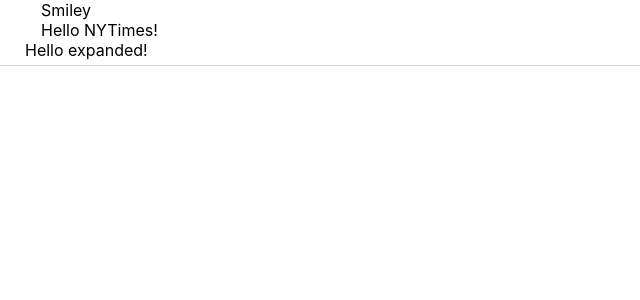
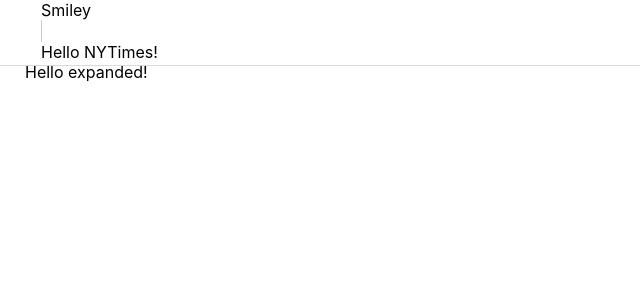
Before and after one commit to owcollier/times-cli, a React (Create React App) app: page / in a window 1280 px wide. Shown: the top 300 px of the page, without its empty margins (0-640 px from the left). Built offline with nearby package versions, Linux system fonts and the light colour scheme.

Commit message:
css updates for Header

```diff
--- a/src/Components/Header/Header.module.css
+++ b/src/Components/Header/Header.module.css
@@ -12,6 +12,12 @@
 
 .branding {
   padding-left: 1em;
+}
+
+.pipe {
+  height: 22px;
+  border-left: 1px solid #ccc;
+  padding: 0 2px;
 }
 
 @media (min-width: 1025px) {
--- a/src/Components/Header/HeaderBranding.js
+++ b/src/Components/Header/HeaderBranding.js
@@ -6,7 +6,7 @@ export function HeaderBranding(props) {
   return (
     <div className={styles.branding}>
       <div>Smiley</div>
-      <div></div>
+      <div className={styles.pipe}></div>
       <div>Hello NYTimes!</div>
     </div>
   );
```
